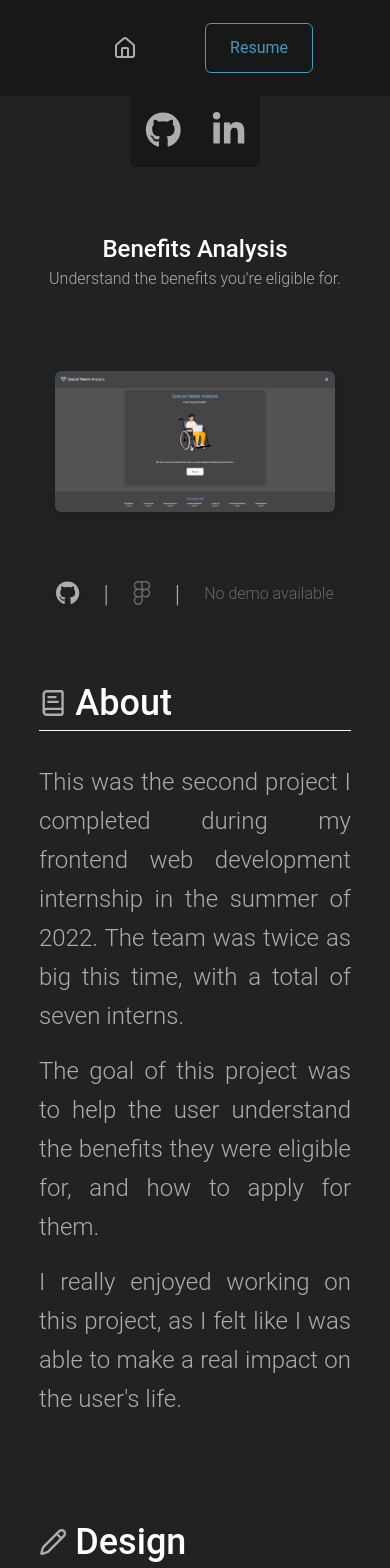
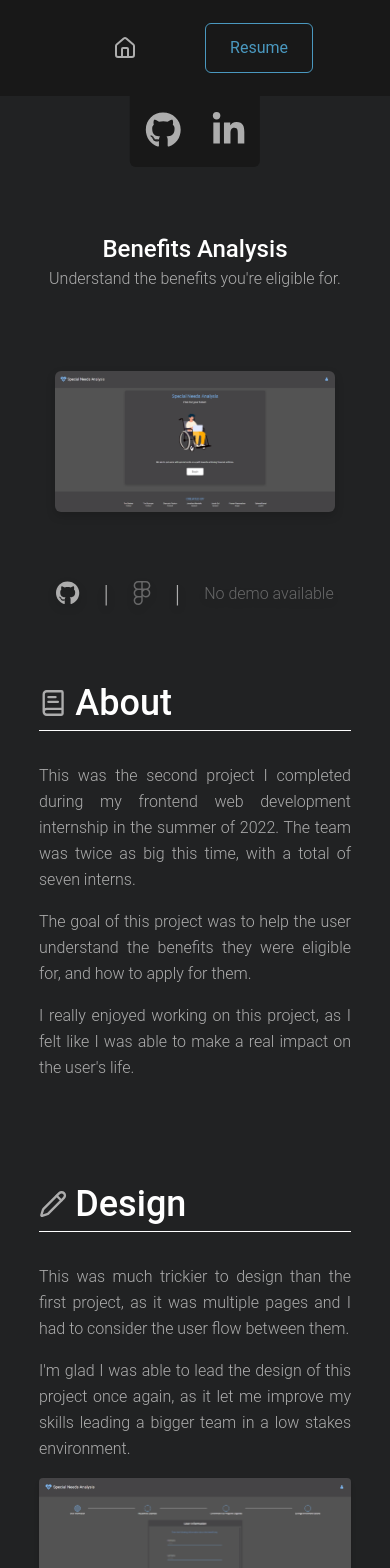
Before and after one commit to tjstumpy/web-portfolio, a React (Vite) app: page /projects/benefits in a window 390 px wide. Shown: the top 1568 px of the page. Built offline with nearby package versions, Linux system fonts and the light colour scheme.

Commit message:
corrected font sizes for mobile

```diff
--- a/src/components/Sections/Project/ProjectSection.tsx
+++ b/src/components/Sections/Project/ProjectSection.tsx
@@ -25,12 +25,12 @@ const ProjectSection = ({
   return (
     <div className="w-full flex flex-col items-center pt-16">
       <SectionHeader icon={icon} title={title} navigation={title} />
-      <div className="flex flex-col items-center max-w-[80%] md:max-w-3xl w-full space-y-4 mt-8 mb-8">
+      <div className="flex flex-col items-center max-w-[80%] lg:max-w-3xl w-full space-y-4 mt-8 mb-8">
         {content.map((block, idx) =>
           block.type === 'text' ? (
             <p
               key={idx}
-              className="text-small font-light text-justify leading-relaxed"
+              className="text-xsmall lg:text-small font-light text-justify leading-relaxed"
             >
               {block.value}
             </p>
```
